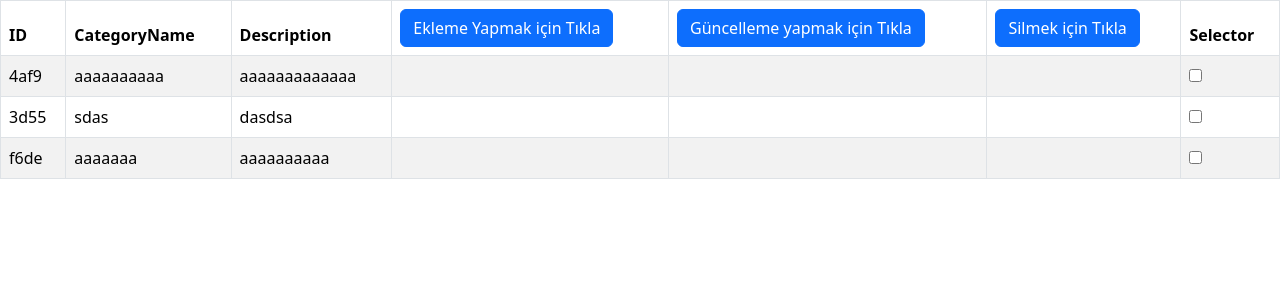
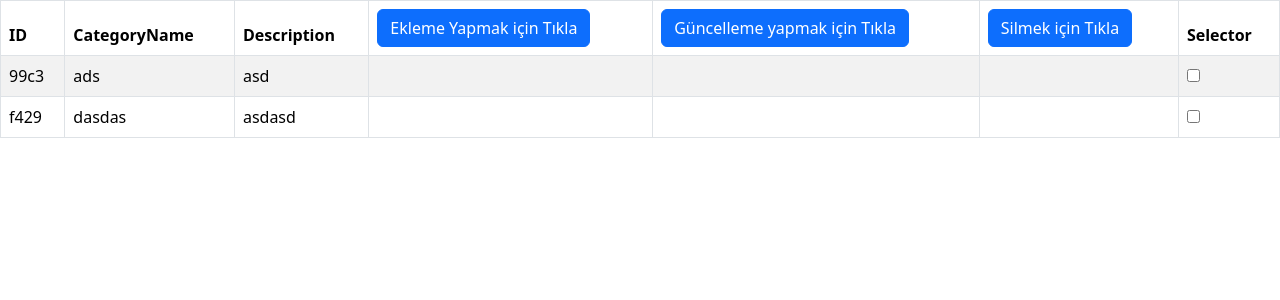
Before and after one commit to Burak9Balci/reactwithCrud, a React (Vite) app: page / in a window 1280 px wide. Shown: the top 300 px of the page. Built offline with nearby package versions, Linux system fonts and the light colour scheme; data requests are answered from the project's data file.

Commit message:
Bazı kod parçaları giderildi

```diff
--- a/db.json
+++ b/db.json
@@ -3,31 +3,26 @@
     {
       "productName": "asa",
       "price": 22222,
-      "categoryId": "4af9",
+      "categoryId": null,
       "id": "3"
     },
     {
       "productName": "dasdas",
       "price": 22,
-      "categoryId": "4af9",
+      "categoryId": null,
       "id": "d324"
     }
   ],
   "categories": [
     {
-      "id": "4af9",
-      "categoryName": "aaaaaaaaaa",
-      "description": "aaaaaaaaaaaaa"
+      "id": "99c3",
+      "categoryName": "ads",
+      "description": "asd"
     },
     {
-      "categoryName": "sdas",
-      "description": "dasdsa",
-      "id": "3d55"
-    },
-    {
-      "categoryName": "aaaaaaa",
-      "description": "aaaaaaaaaa",
-      "id": "f6de"
+      "id": "f429",
+      "categoryName": "dasdas",
+      "description": "asdasd"
     }
   ]
 }
--- a/src/components/category/CategoryList.jsx
+++ b/src/components/category/CategoryList.jsx
@@ -95,7 +95,6 @@ const CategoryList = () => {
               <td>
                 <input
                   type="checkbox"
-                  checked={selectedCategoryIds.includes(category.id)}
                   onChange={() => handleCheckboxChange(category.id)}
                 />
               </td>
--- a/src/components/product/ProductList.jsx
+++ b/src/components/product/ProductList.jsx
@@ -90,7 +90,6 @@ const ProductList = () => {
               <td>
                 <input
                   type="checkbox"
-                  checked={selectedProductIds.includes(product.id)}
                   onChange={() => handleCheckBoxChange(product.id)}
                 />
               </td>
```
